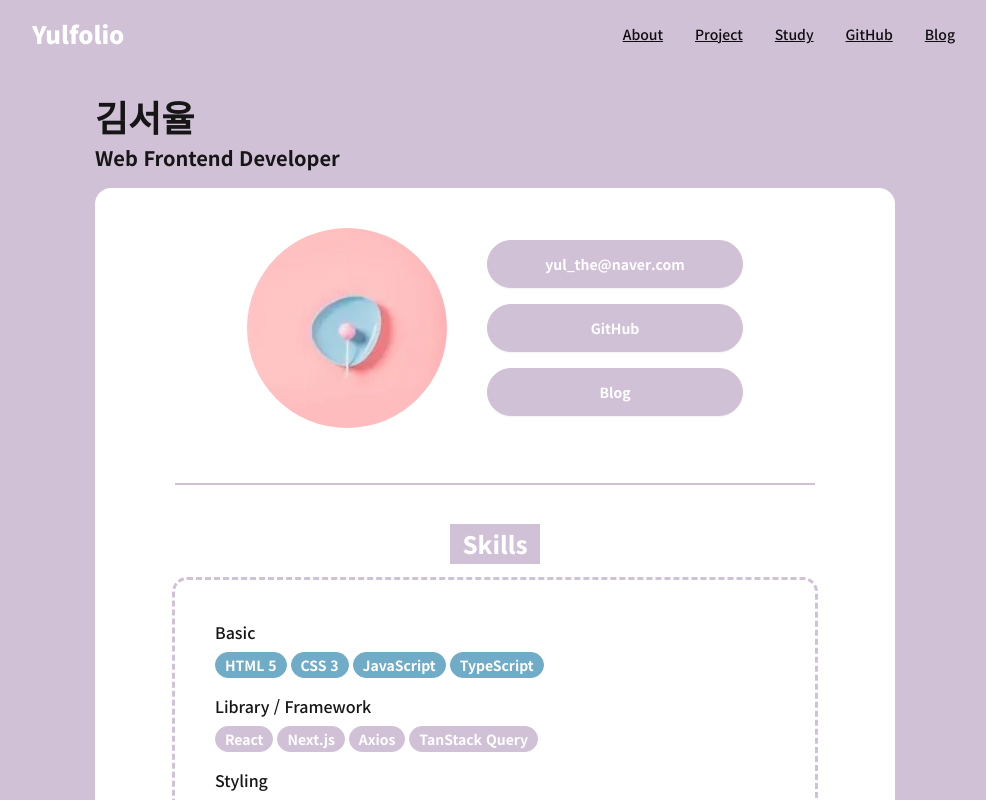
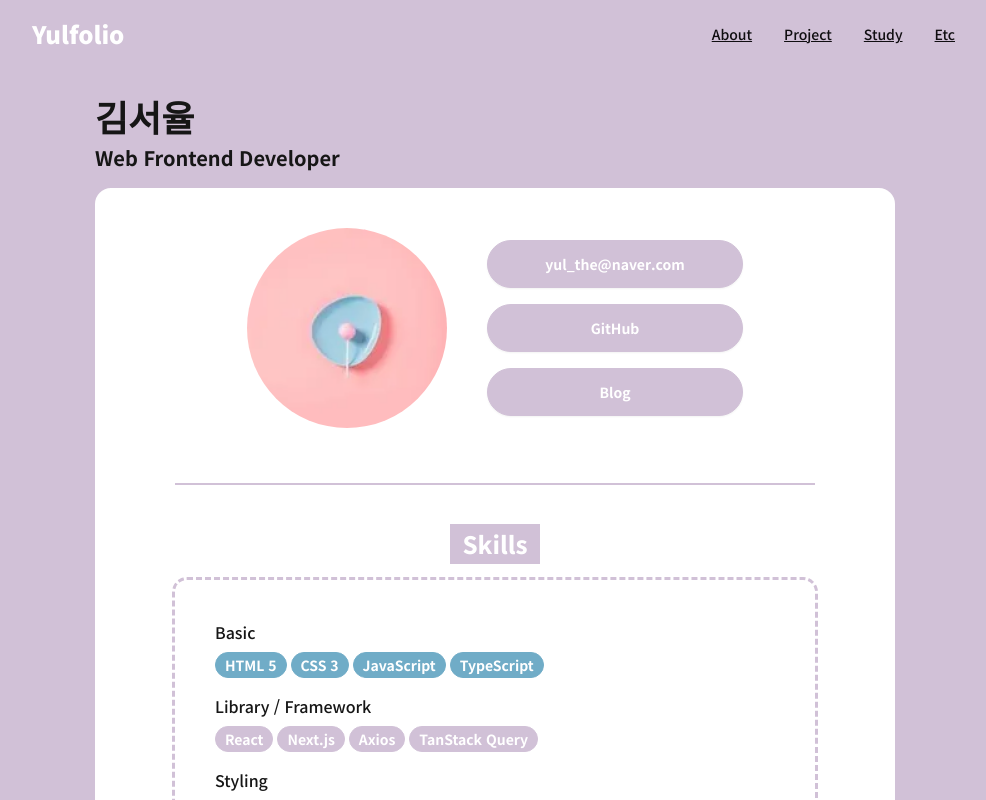
Before and after one commit to kimsyul/yulfolio, a Next.js app: page / in a window 1280 px wide. Shown: the top 800 px of the page, without its empty margins (145-1131 px from the left). Built offline with nearby package versions, Linux system fonts and the light colour scheme.

Commit message:
feat : 헤더 버튼 임의로 설정

```diff
--- a/src/components/items/OtherExperience.tsx
+++ b/src/components/items/OtherExperience.tsx
@@ -7,7 +7,7 @@ const experiences: ExperienceType[] = experienceData;
 
 const Card = ({ experience }: { experience: ExperienceType }) => {
   return (
-    <div className="bg-base-200 collapse collapse-arrow">
+    <div className="bg-base-200 collapse collapse-arrow" id="etc">
       <input type="checkbox" className="peer" />
       <div className="collapse-title bg-primary text-primary-content peer-checked:bg-secondary peer-checked:text-secondary-content">
         <h3 className="text-xl font-bold text-white pb-1">{experience.name}</h3>
--- a/src/components/layout/Header.tsx
+++ b/src/components/layout/Header.tsx
@@ -52,15 +52,18 @@ const Header = () => {
       <div className="hidden lg:flex">
         <ul className="menu menu-horizontal px-1 underline font-medium">
           <li>
-            <span>About</span>
+            <a href="#about">About</a>
           </li>
           <li>
-            <span>Project</span>
+            <a href="#project">Project</a>
           </li>
           <li>
-            <span>Study</span>
+            <a href="#study">Study</a>
           </li>
           <li>
+            <a href="#etc">Etc</a>
+          </li>
+          {/* <li>
             <a href="https://github.com/kimsyul?tab=repositories" target="_blank" rel="noopener noreferrer">
               GitHub
             </a>
@@ -69,7 +72,7 @@ const Header = () => {
             <a href="https://velog.io/@kimsyul/posts" target="_blank" rel="noopener noreferrer">
               Blog
             </a>
-          </li>
+          </li> */}
         </ul>
       </div>
     </header>
```
